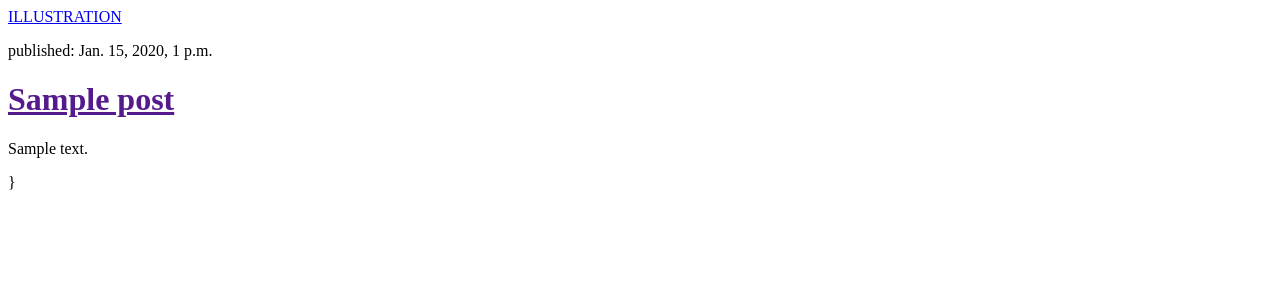
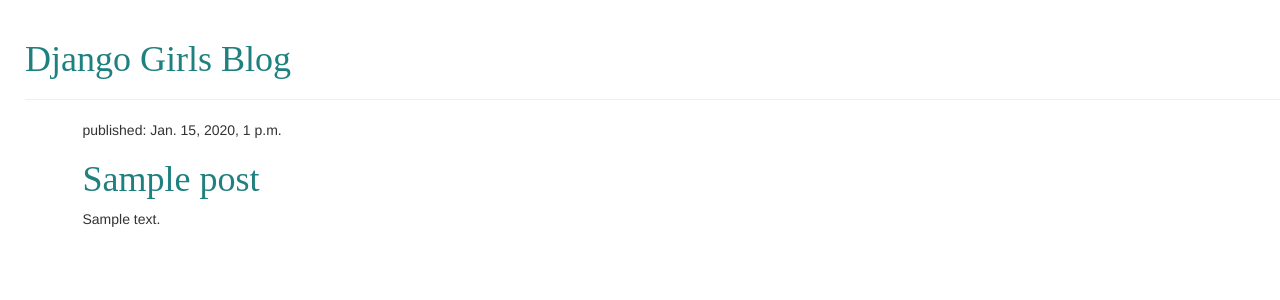
Before and after one commit to ozenu/djangoson, a Django app: template blog/templates/blog/post_list.html in a window 1280 px wide. Shown: the top 300 px of the page. Run offline with Django 3.2, Linux system fonts and the light colour scheme; the template is opened without the code that fills it: values that come from a table or form of the project are taken from there, others are empty; tables that the repository leaves empty hold one stand-in row (values such as "Sample post"); some libraries are stand-ins or nearby versions.

Commit message:
2. template

```diff
--- /dev/null
+++ b/blog/static/css/blog.css
@@ -0,0 +1,18 @@
+
+
+h1 a {
+
+	color: #1F8080;
+	font-family: "Lobster"
+}
+
+h2 a {
+
+	color: #FCA205;
+}
+
+body {
+
+	padding-left: 25px;
+
+}
--- /dev/null
+++ b/blog/templates/blog/base.html
@@ -0,0 +1,42 @@
+{% load staticfiles %}
+
+
+<html>
+
+	<head>
+
+		<title> BLOG </title>
+		<link rel="stylesheet" href="//maxcdn.bootstrapcdn.com/bootstrap/3.2.0/css/bootstrap.min.css">
+		<link rel="stylesheet" href="//maxcdn.bootstrapcdn.com/bootstrap/3.2.0/css/bootstrap-theme.min.css">
+		<link rel="stylesheet" href="{% static "css/blog.css" %}">
+
+	</head>
+
+
+
+	<body>
+    <div class="page-header">
+        <h1><a href="/">Django Girls Blog</a></h1>
+    </div>
+    <div class="content container">
+        <div class="row">
+            <div class="col-md-8">
+
+
+            {% block content %}
+            	{% for post in posts %}
+        			<div class="post">
+            			<div class="date">
+                			{{ post.published_date }}
+            			</div>
+            			<h1>
+            				<a href="">{{ post.title }}</a>
+            			</h1>
+            			<p>{{ post.text|linebreaks }}</p>
+        			</div>
+        		{% endfor %}
+            {% endblock %}
+            </div>
+        </div>
+    </div>
+</body>
--- a/blog/templates/blog/post_list.html
+++ b/blog/templates/blog/post_list.html
@@ -1,37 +1,14 @@
-<html>
+{% extends "blog/base.html" %}
 
-	<head>
-		<title> BLOG </title>
-	</head>
+{% block content %}
+    {% for post in posts %}
+        <div class="post">
+            <div class="date">
+                <p>published: {{ post.published_date }}</p>
+            </div>
 
-	<body>
-
-		<div>
-			<a href = "http://zenillustration.carbonmade.com">ILLUSTRATION</a>
-
-		</div>
-
-
-		<div>
-
-			{% for post in posts %}
-				<div>
-
-				<p>published: {{ post.published_date }}</p>
-        		<h1><a href="">{{ post.title }}</a></h1>
-        		<p>{{ post.text|linebreaks }}</p>
-
-				</div>
-
-
-
-			{% endfor %}
-
-		</div>
-			}
-
-
-
-	</body>
-
-</html>
+            <h1><a href="{% url "post_detail" pk=post.pk %}">{{ post.title }}</a></h1>
+            <p>{{ post.text|linebreaks }}</p>
+                </div>
+    {% endfor %}
+{% endblock %}
--- a/blog/urls.py
+++ b/blog/urls.py
@@ -3,4 +3,5 @@
 
 urlpatterns = [
 	url(r'^$', views.post_list, name = 'post_list'),
+	url(r'^post/(?P<pk>[0-9]+)/$', views.post_detail, name ="post_detail"),
 ]
--- a/blog/views.py
+++ b/blog/views.py
@@ -1,4 +1,4 @@
-from django.shortcuts import render
+from django.shortcuts import render, get_object_or_404
 from .models import Post
 from django.utils import timezone
 
@@ -6,5 +6,8 @@
 	posts = Post.objects.filter(published_date__lte=timezone.now()).order_by("published_date")
 	return render(request, 'blog/post_list.html', {"posts" : posts})
 
+def post_detail(request, pk):
+	post = get_object_or_404(Post, pk=pk)
+	return render(request, "blog/post_detail.html", {"post" : post})
 
 # Create your views here.
```
Also changed, not shown: blog/templates/blog/post_detail.html (added, +14 -0 lines).
